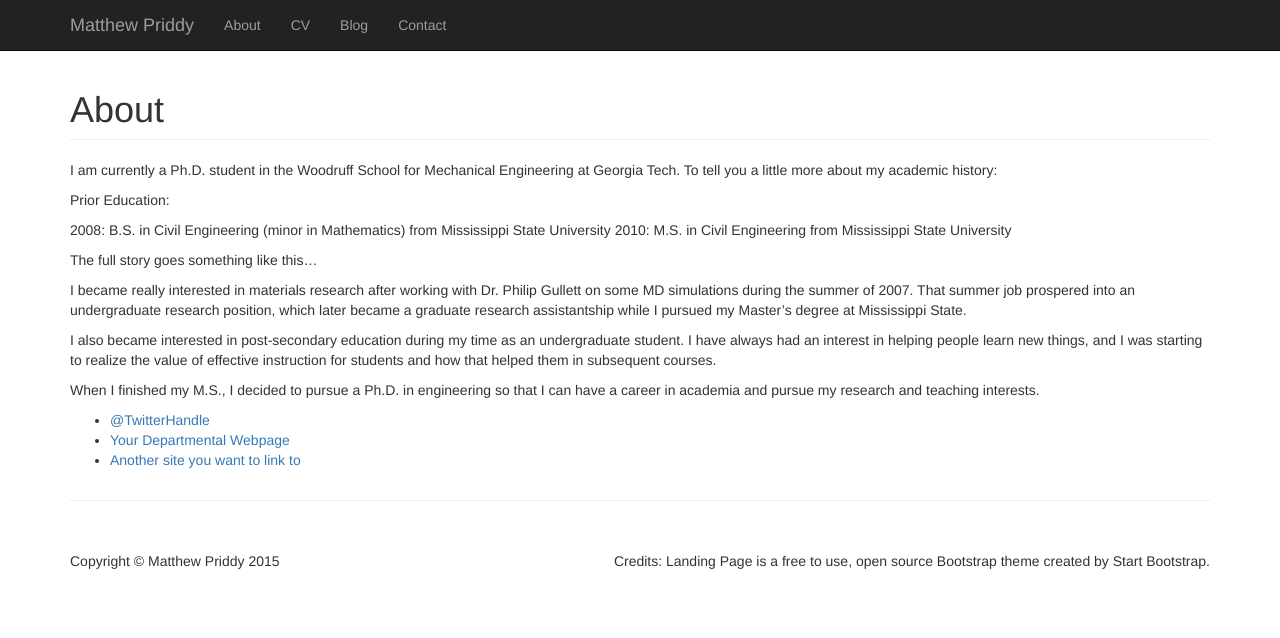
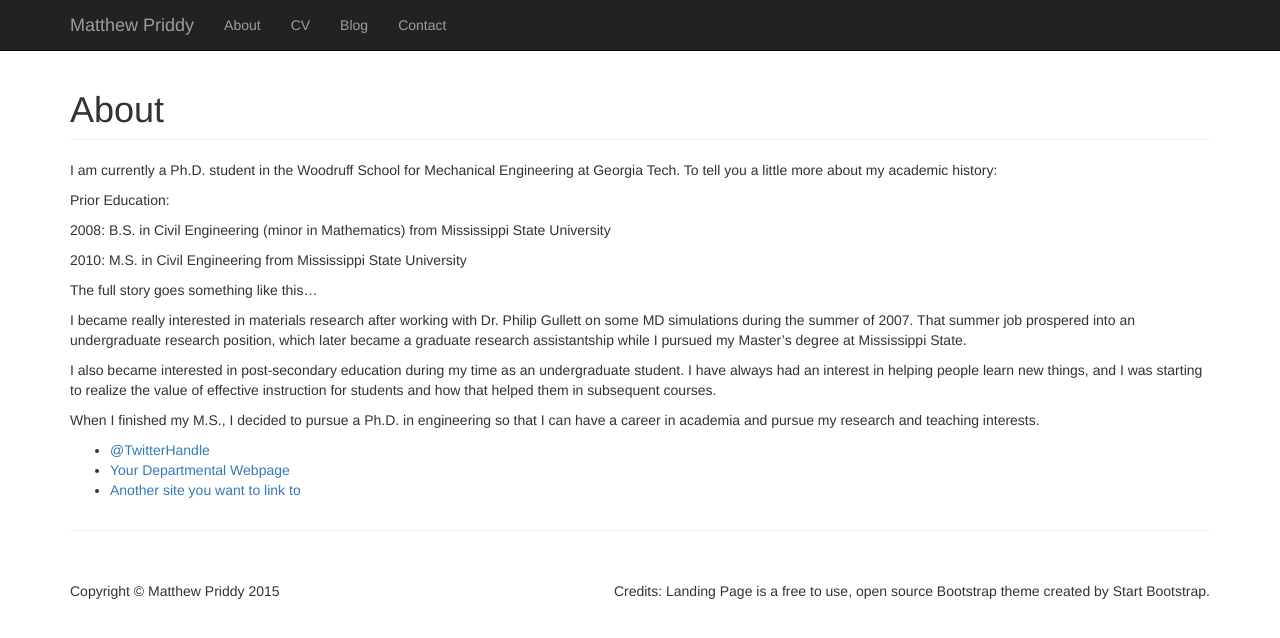
Before and after one commit to mwpriddy/mwpriddy.github.io, a Jekyll site: the page built from about/index.html, in a window 1280 px wide. Shown: the top 638 px of the page. Built offline with Jekyll 4.4.1, drawn with Linux system fonts in a browser that asks for light colours; some of the changed lines change nothing that is shown.

Commit message:
more paragraph formatting

```diff
--- a/about/index.html
+++ b/about/index.html
@@ -8,10 +8,8 @@ title: About
 	<p>I am currently a Ph.D. student in the Woodruff School for Mechanical Engineering at Georgia Tech. To tell you a little more about my academic history:</p>
 
 <p>Prior Education:</p>
-<p>
-2008: B.S. in Civil Engineering (minor in Mathematics) from Mississippi State University
-2010: M.S. in Civil Engineering from Mississippi State University
-</p>
+<p> 2008: B.S. in Civil Engineering (minor in Mathematics) from Mississippi State University</p>
+<p> 2010: M.S. in Civil Engineering from Mississippi State University</p>
 <p>The full story goes something like this…</p>
 <p>
 I became really interested in materials research after working with Dr. Philip Gullett on some MD simulations during the summer of 2007. That summer job prospered into an undergraduate research position, which later became a graduate research assistantship while I pursued my Master’s degree at Mississippi State.
@@ -20,7 +18,9 @@ I became really interested in materials research after working with Dr. Philip G
 I also became interested in post-secondary education during my time as an undergraduate student. I have always had an interest in helping people learn new things, and I was starting to realize the value of effective instruction for students and how that helped them in subsequent courses.
 </p>
 <p>
-When I finished my M.S., I decided to pursue a Ph.D. in engineering so that I can have a career in academia and pursue my research and teaching interests.</p>
+When I finished my M.S., I decided to pursue a Ph.D. in engineering so that I can have a career in academia and pursue my research and teaching interests.
+
+</p>
 
 			<ul class="contacts">
 				<li><a href="#">@TwitterHandle</a></li>
```
